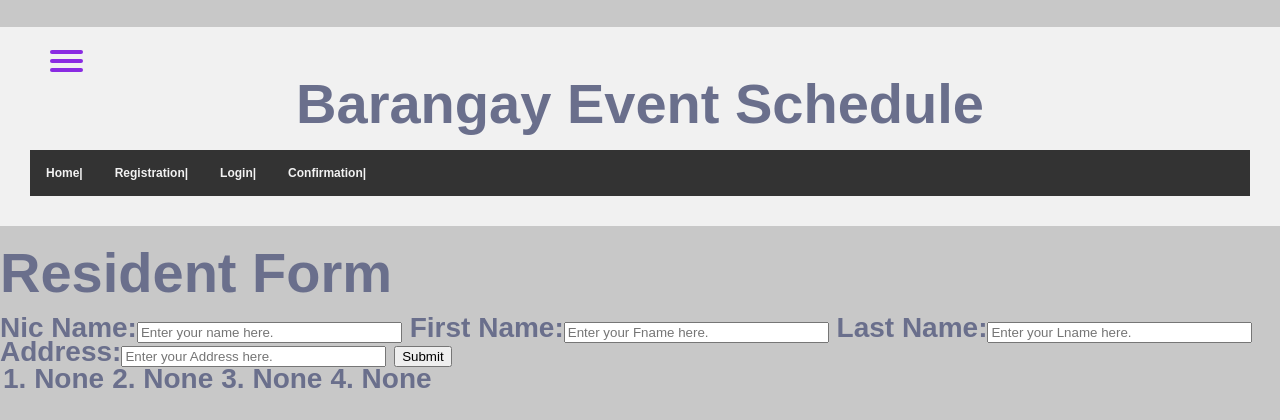
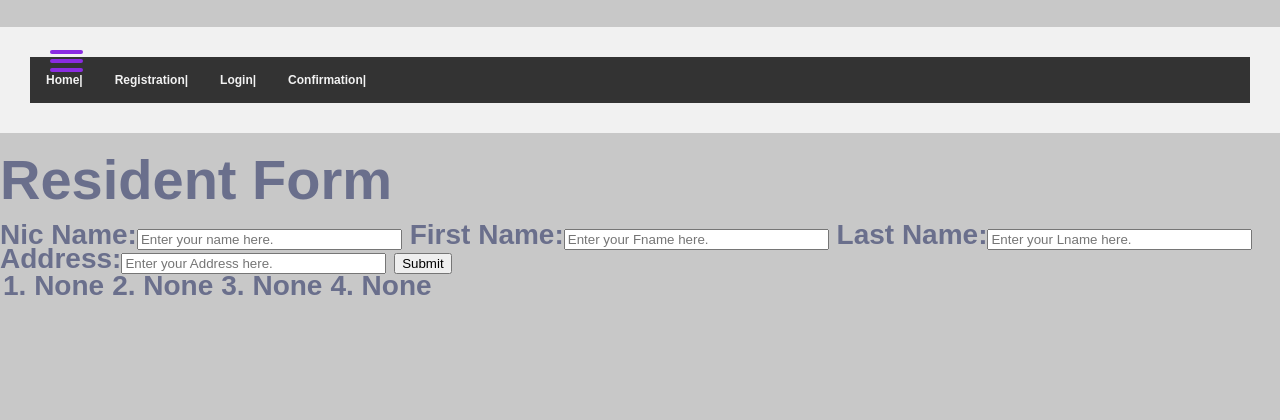
Before and after one commit to denagakenneth/bes, a Django app: page / in a window 1280 px wide; the page is wider, and only the part inside the window is pictured. Shown: the top 420 px of that part. Run offline with Django 4.2, Linux system fonts and the light colour scheme.

Commit message:
commitirist

```diff
--- a/KDBES/templates/mainpage.html
+++ b/KDBES/templates/mainpage.html
@@ -403,7 +403,7 @@ body {
 </nav>
 
 <div class="header">
-  <h1>Barangay Event Schedule</h1>
+  <title>Barangay Event Schedule</title>
 
 
 <div id="nav">
```
